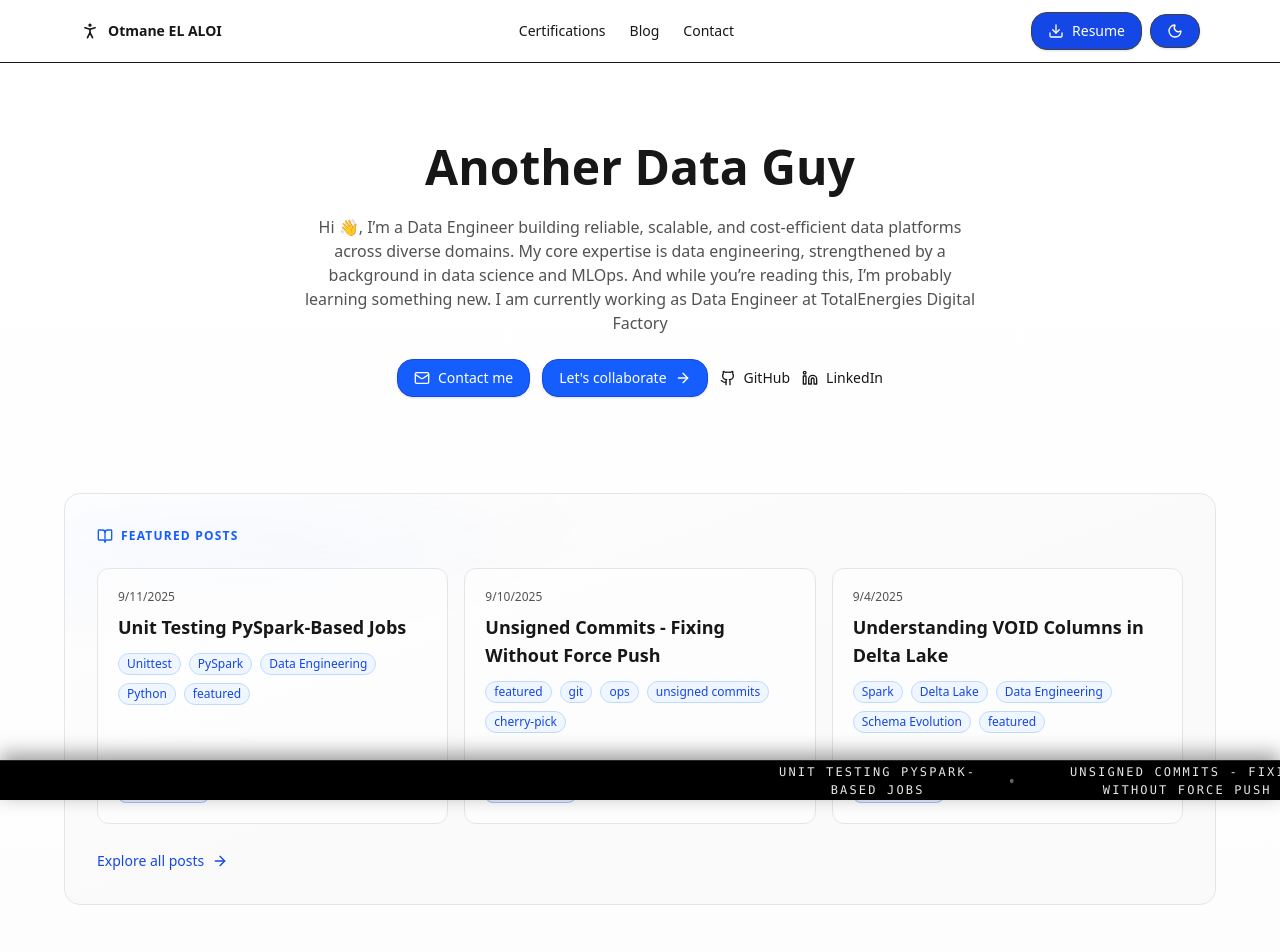
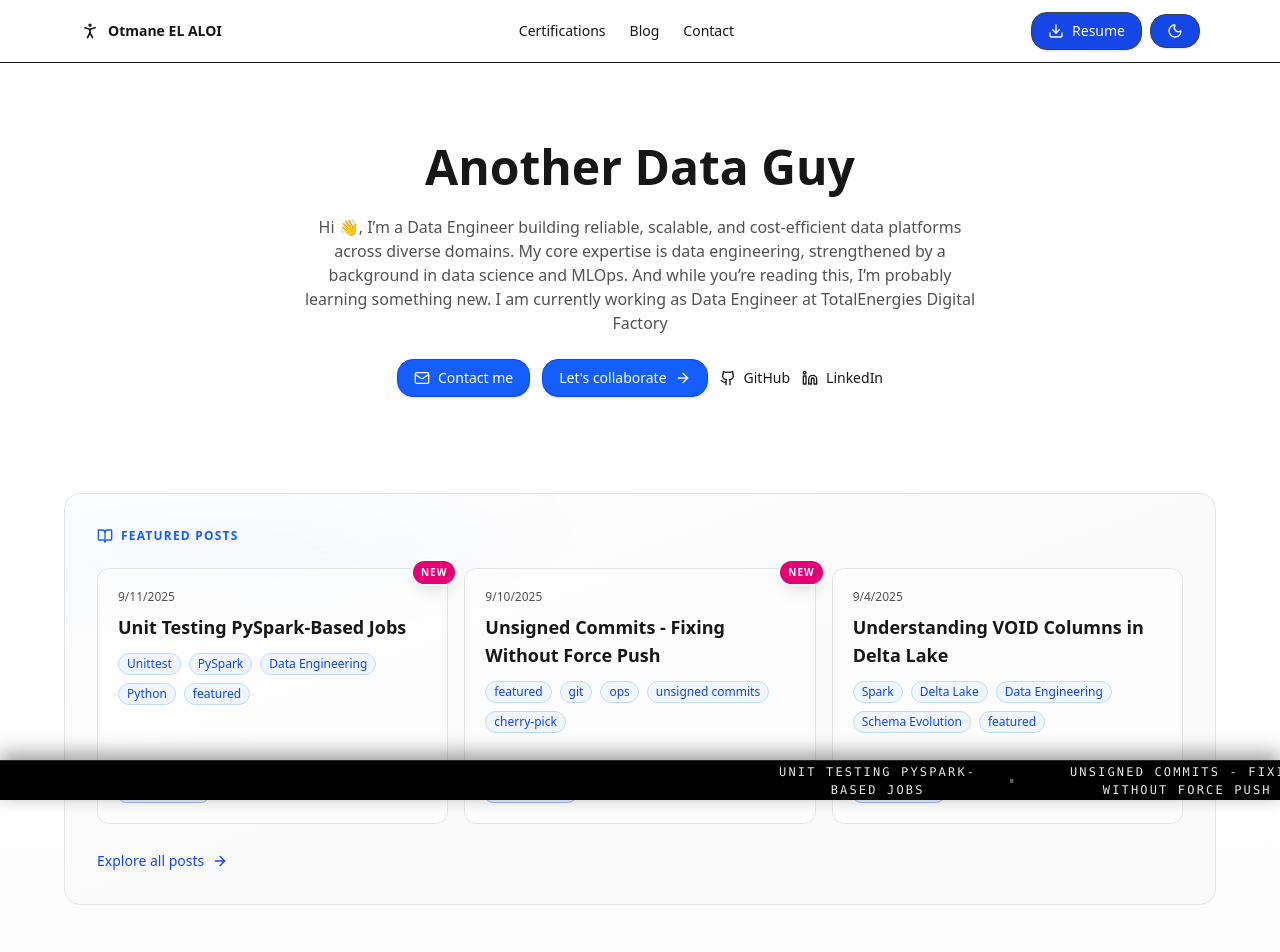
Before and after one commit to otmane-el-aloi/otmane-elaloi, a React (Vite) app: page / in a window 1280 px wide. Shown: the top 952 px of the page. Built offline with nearby package versions, Linux system fonts and the light colour scheme.

Commit message:
feat: add new post badge

```diff
--- a/src/components/blog/BlogSpotlight.tsx
+++ b/src/components/blog/BlogSpotlight.tsx
@@ -5,6 +5,14 @@ function isFeatured(p: any): boolean {
   if (p?.published === false) return false;
   if (p?.featured === true) return true;
   return Array.isArray(p?.tags) && p.tags.some((t: string) => t?.toLowerCase() === "featured");
+}
+
+// is the post "new" (published within last 10 days)?
+function isNew(p: any): boolean {
+  const TEN_DAYS = 10 * 24 * 60 * 60 * 1000;
+  const d = new Date(p?.dateISO ?? 0).getTime();
+  if (!Number.isFinite(d)) return false;
+  return Date.now() - d <= TEN_DAYS;
 }
 
 export default function BlogSpotlight({
@@ -52,11 +60,28 @@ export default function BlogSpotlight({
             <article
               key={p.id}
               className="
-                flex flex-col justify-between rounded-xl border p-5
+                relative flex flex-col justify-between rounded-xl border p-5
                 bg-white/60 border-neutral-200
                 dark:bg-black/30 dark:border-neutral-800
               "
             >
+              {/* NEW badge for < 10 days old */}
+              {isNew(p) && (
+                <>
+                  {/* corner NEW chip */}
+                  <span
+                    aria-label="New post"
+                    className="
+                      absolute -top-2 -right-2 z-10 select-none rounded-full bg-pink-600
+                      px-2 py-1 text-[10px] font-extrabold uppercase tracking-widest text-white shadow-lg
+                      ring-2 ring-white/60 dark:ring-black/40
+                    "
+                  >
+                    New
+                  </span>
+                </>
+              )}
+
               <div>
                 <div className="mb-2 text-xs text-neutral-600 dark:text-neutral-400">
                   {new Date(p.dateISO).toLocaleDateString()}
```
